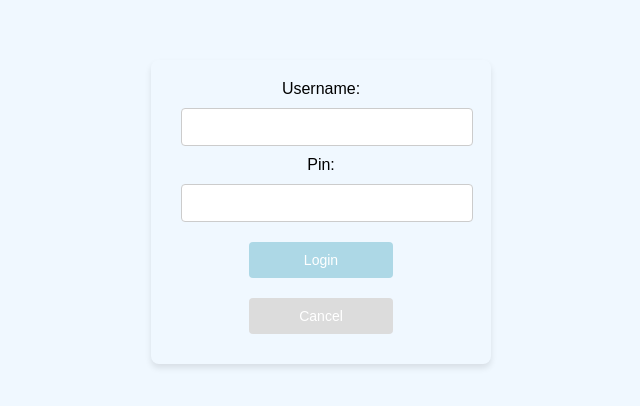
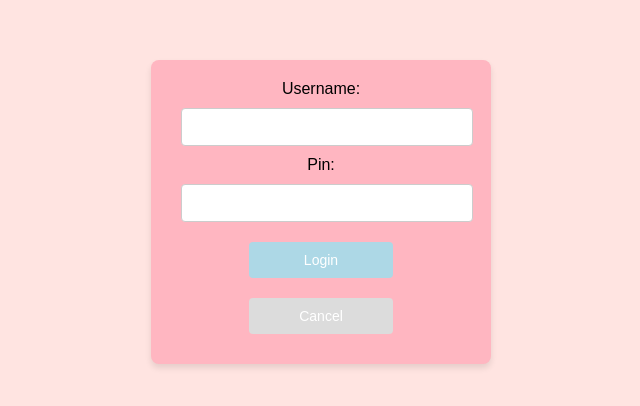
Before and after one commit to ellyzajuanaputri/pbo, a plain HTML site: page 10/index.html in a window 1280 px wide. Shown: the part 188-594 px from the top of the page, without its empty margins (319-959 px from the left). Drawn offline with Linux system fonts and the light colour scheme.

Commit message:
Create pertemuan10.css

```diff
--- a/10/pertemuan10.css
+++ b/10/pertemuan10.css
@@ -1,7 +1,7 @@
 
 body {
     font-family: Arial, sans-serif;
-    background-color: #f0f8ff;
+    background-color: #FFE4E1;
     margin: 0;
     padding: 0;
     display: flex;
@@ -11,7 +11,7 @@ body {
 }
 
 .input-form {
-    background-color: FFB6C1;
+    background-color: #FFB6C1;
     padding: 20px;
     border-radius: 8px;
     box-shadow: 0 4px 6px rgba(0, 0, 0, 0.1);
```
